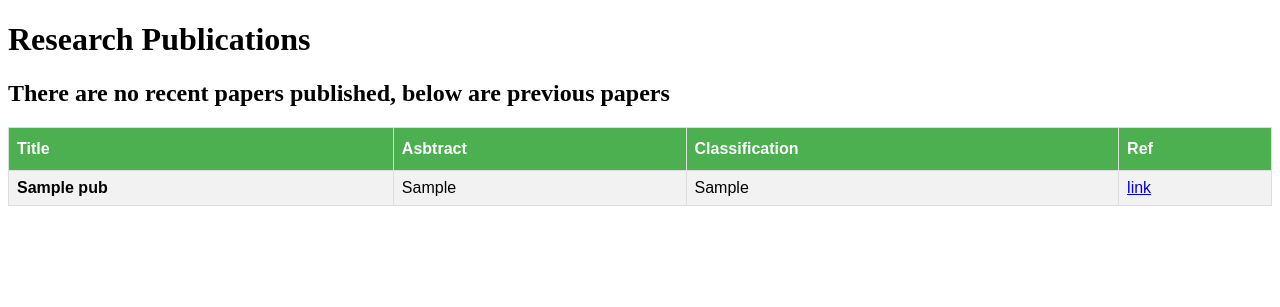
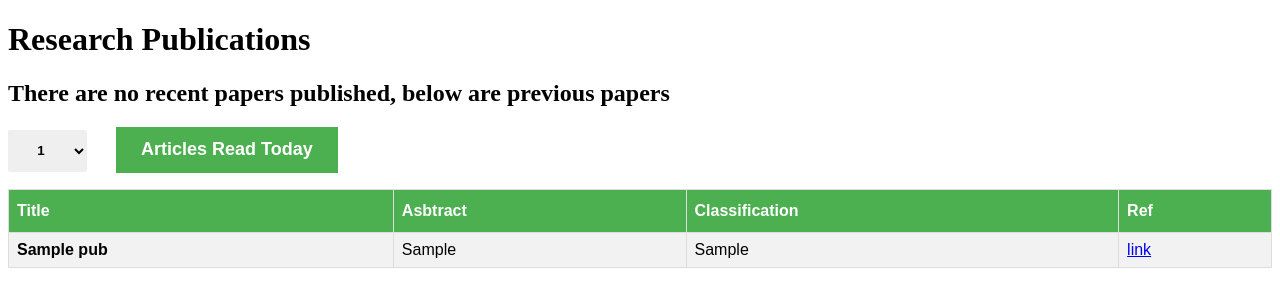
Before and after one commit to Gaur4vGaur/DesktopAutomation, a Flask app: template processor/templates/publications.html in a window 1280 px wide. Shown: the top 307 px of the page. Run offline with Flask 2, Linux system fonts and the light colour scheme; the template is opened without the code that fills it: most values are stand-ins (such as "Sample title", 1, 10 or a date in 2020).

Commit message:
added dropdown to get the count

```diff
--- a/processor/publication_controller.py
+++ b/processor/publication_controller.py
@@ -1,8 +1,9 @@
 import datetime
 
-from flask import Flask, render_template
+from flask import Flask, render_template, request, redirect, url_for
 
 from publicationservice.publication_database_scrapper import publication_updates
+from publicationservice.publication_details import PublicationDetails
 
 app = Flask(__name__)
 
@@ -25,16 +26,34 @@ def loop():
 @app.route('/publications/')
 def publications():
     now = datetime.datetime.now()
-    update_count, record_count, pubs = publication_updates(now.year)
-    # update_count = 1
-    # pubs = [PublicationDetails(
-    #     "hero__title",
-    #     "hero__content",
-    #     "content__body",
-    #     "bar__title"
-    # )]
+    # update_count, record_count, pubs = publication_updates(now.year)
+    update_count = 1
+    record_count = 1
+    pubs = [PublicationDetails(
+        "hero__title",
+        "hero__content",
+        "content__body",
+        "bar__title",
+        "www.google.com"
+    )]
 
     return render_template('publications.html', updates=update_count, records=record_count, publications=pubs)
+
+
+@app.route('/publications/', methods=['post'])
+def login():
+    if request.method == 'POST':
+        username = request.form.get('read_count')  # access the data inside
+        print("form data")
+        print(username)
+
+        if username == 'root':
+            message = "Correct username and password"
+        else:
+            message = "Wrong username or password"
+
+    return redirect(url_for('publications'))
+
 
 #TODO
 # submit read count
--- a/processor/templates/publications.html
+++ b/processor/templates/publications.html
@@ -23,6 +23,25 @@
   background-color: #4CAF50;
   color: white;
 }
+
+select {
+    padding: 1% 2%;
+    border-radius: 4%;
+    border: none;
+    font-weight:bold;
+}
+
+input[type=button], input[type=submit], input[type=reset] {
+    background-color: #4CAF50;
+    border: none;
+    color: white;
+    padding: 1% 2%;
+    outline-offset: 20px;
+    cursor: pointer;
+    font-weight:bold;
+    font-size: large;
+    margin-left:2%;
+}
 </style>
 
 <title>Research Publications</title>
@@ -33,6 +52,17 @@
 {% else %}
   <h2>There are no recent papers published, below are previous papers</h2>
 {% endif %}
+
+<form action="" method="post">
+    <p>
+        <select id="read_count" name="read_count">
+            <option value="1">1</option>
+            <option value="2">2</option>
+            <option value="3">3</option>
+        </select>
+        <input type="submit" value="Articles Read Today">
+    </p>
+</form>
 
 <table id="pub_table">
     <tr>
```
